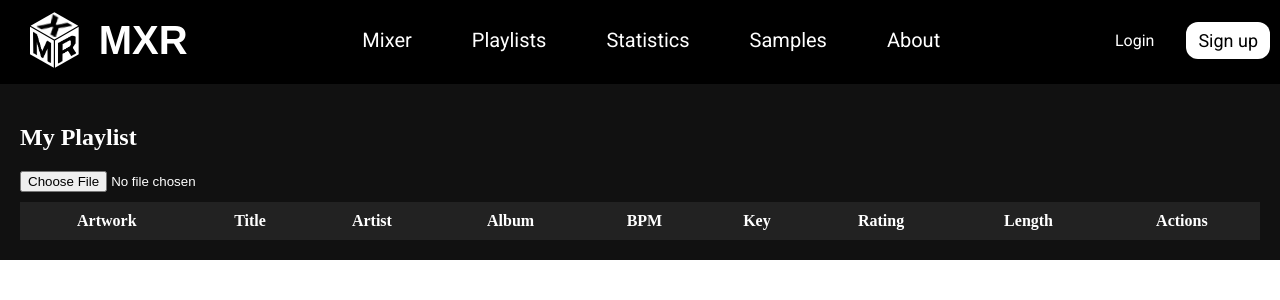
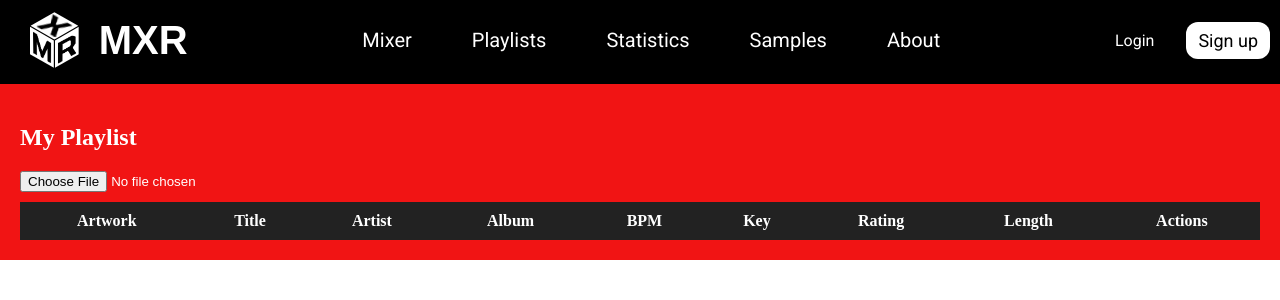
Before and after one commit to davidpopescu07/MXR-Web-App, a React (Create React App) app: page /mixer in a window 1280 px wide. Shown: the top 300 px of the page. Built offline with nearby package versions, Linux system fonts and the light colour scheme; a web font is replaced by a local one.

Commit message:
Changed playlist color

```diff
--- a/src/Components/PlaylistTable/PlaylistTable.js
+++ b/src/Components/PlaylistTable/PlaylistTable.js
@@ -52,7 +52,7 @@ const PlaylistTable = () => {
             console.error("Error reading metadata:", err);
         }
     };
-    return (<div style={{padding: "20px", background: "#111", color: "#fff"}}>
+    return (<div style={{padding: "20px", background: "#f11414", color: "#fff"}}>
             <h2>My Playlist</h2>
 
             {/* Add Track */}
```
